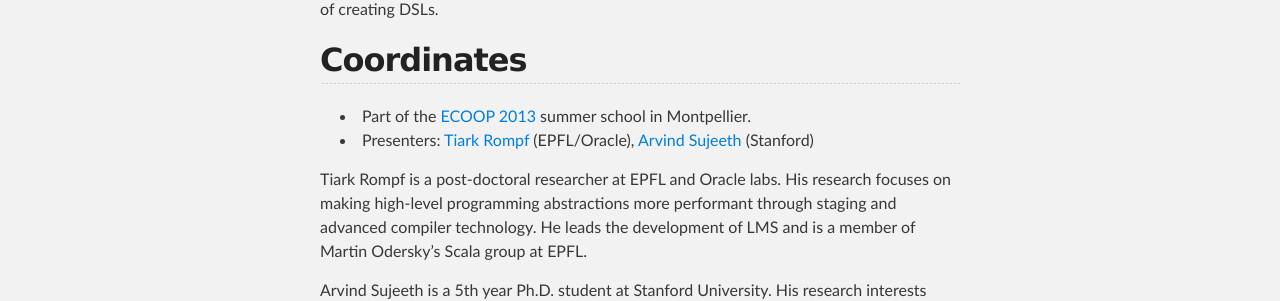
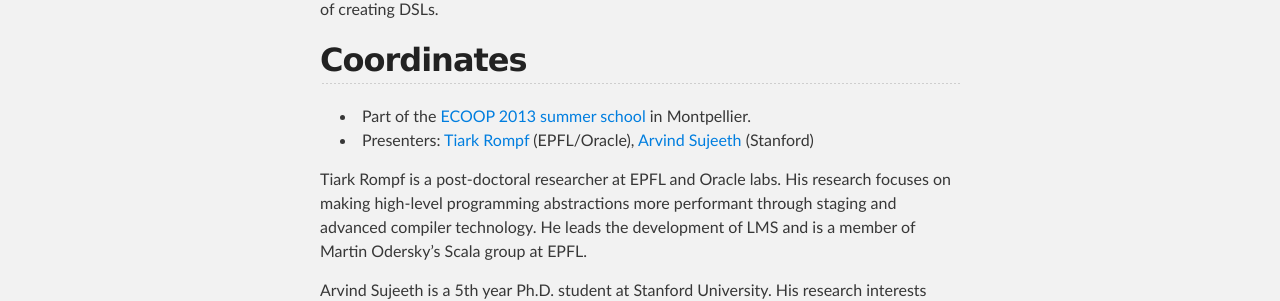
Before and after one commit to scala-lms/scala-lms.github.com, a Jekyll site: the page built from ecoop2013/index.md, in a window 1280 px wide. Shown: the part 407-708 px from the top of the page. Built offline with Jekyll 4.4.1, drawn with Linux system fonts in a browser that asks for light colours; part of the change alters nothing that is shown.

```diff
--- a/ecoop2013/index.md
+++ b/ecoop2013/index.md
@@ -12,7 +12,7 @@ This tutorial provides an overview of the technology stack, presents existing hi
 
 ## Coordinates
 
-- Part of the [ECOOP 2013](http://pldi2013.ucombinator.org) summer school in Montpellier.
+- Part of the [ECOOP 2013](http://www.lirmm.fr/ecoop13) [summer school](http://www.cs.purdue.edu/homes/jv/events/ESS13/) in Montpellier.
 - Presenters: [Tiark Rompf](http://tiarkrompf.github.io) (EPFL/Oracle), [Arvind Sujeeth](http://www.stanford.edu/~asujeeth/) (Stanford)
 
 
```
